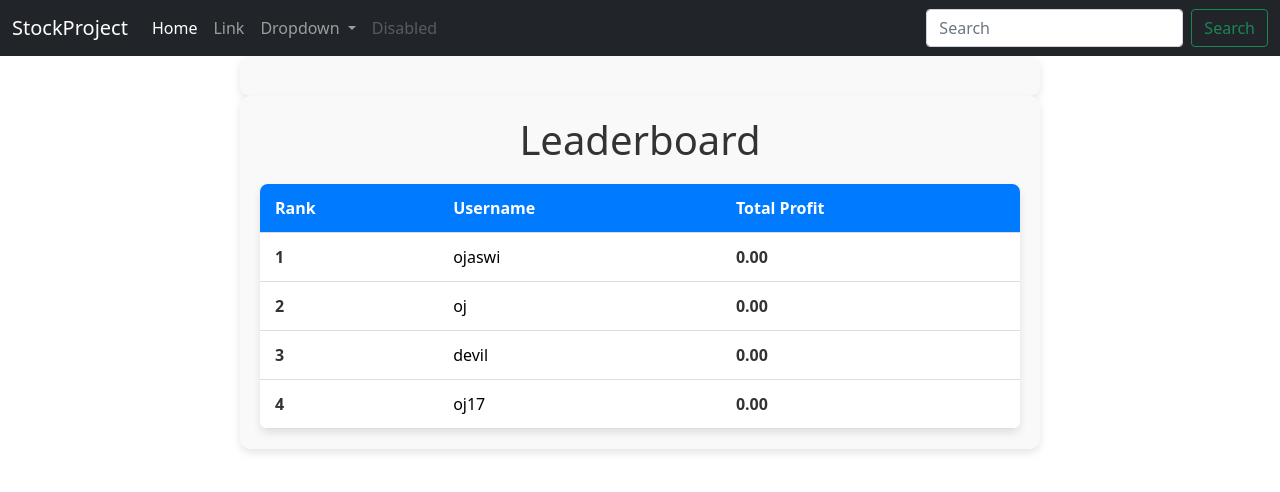
After one commit to LovishShrail/inferno, a Django app: page /leaderboard/ in a window 1280 px wide. The commit adds this page. Shown: the top 492 px of the page. Run offline with Django 5.2, Linux system fonts and the light colour scheme; a user stored in the database is signed in; data comes from the database, SQL or seed files in the repository; both versions use the stored data as it was after the commit; parts of the project's set-up code (start-up, migrations or seed data) failed here and were passed over.

Commit message:
leaderboard added and dynamic with different users

```diff
--- a/mainapp/templates/mainapp/chart.html
+++ b/mainapp/templates/mainapp/chart.html
@@ -4,7 +4,9 @@
 {% block title %}Stock Trading{% endblock %}
 {% block body %}
 <div class="container">
-  <a href="{% url 'order_history' %}" class="btn btn-primary">View Order History</a>
+  <a href="{% url 'order_history' %}" class="btn btn-primary" target="_blank">View Order History</a>
+  <a href="{% url 'leaderboard' %}" class="btn btn-primary" target="_blank">Leaderboard</a>
+
     <h1>Stock Trading</h1>
 
     <!-- Stock Selection -->
--- /dev/null
+++ b/mainapp/templates/mainapp/leaderboard.html
@@ -0,0 +1,111 @@
+{% extends 'mainapp/index.html' %}
+{% load static %}
+
+{% block title %}Leaderboard{% endblock %}
+
+{% block body %}
+<div class="container">
+    <h1 style="text-align: center; margin-bottom: 20px; color: #333;">Leaderboard</h1>
+    <table class="leaderboard-table">
+        <thead>
+            <tr>
+                <th>Rank</th>
+                <th>Username</th>
+                <th>Total Profit</th>
+            </tr>
+        </thead>
+        <tbody id="leaderboard-table">
+            {% for user in leaderboard_data %}
+            <tr>
+                <td>{{ forloop.counter }}</td> <!-- Rank -->
+                <td>{{ user.username }}</td> <!-- Username -->
+                <td class="{% if user.total_profit > 0 %}profit-positive{% elif user.total_profit < 0 %}profit-negative{% else %}profit-zero{% endif %}">
+                    {{ user.total_profit|floatformat:2 }}
+                </td> <!-- Total Profit -->
+            </tr>
+            {% endfor %}
+        </tbody>
+    </table>
+</div>
+
+<style>
+    /* Container styling */
+    .container {
+        max-width: 800px;
+        margin: 0 auto;
+        padding: 20px;
+        background-color: #f9f9f9;
+        border-radius: 10px;
+        box-shadow: 0 4px 8px rgba(0, 0, 0, 0.1);
+    }
+
+    /* Table styling */
+    .leaderboard-table {
+        width: 100%;
+        border-collapse: collapse;
+        margin-top: 20px;
+        background-color: #fff;
+        border-radius: 8px;
+        overflow: hidden;
+        box-shadow: 0 4px 8px rgba(0, 0, 0, 0.1);
+    }
+
+    .leaderboard-table th,
+    .leaderboard-table td {
+        padding: 12px 15px;
+        text-align: left;
+        border-bottom: 1px solid #ddd;
+    }
+
+    .leaderboard-table th {
+        background-color: #007bff;
+        color: white;
+        font-weight: bold;
+    }
+
+    .leaderboard-table tbody tr:hover {
+        background-color: #f1f1f1;
+    }
+
+    /* Rank column styling */
+    .leaderboard-table td:first-child {
+        font-weight: bold;
+        color: #333;
+    }
+
+    /* Profit/Loss styling */
+    .profit-positive {
+        color: green;
+        font-weight: bold;
+    }
+
+    .profit-negative {
+        color: red;
+        font-weight: bold;
+    }
+
+    .profit-zero {
+        color: #333;
+        font-weight: bold;
+    }
+</style>
+
+<script>
+    // Function to refresh the leaderboard every 10 seconds
+    function refreshLeaderboard() {
+        fetch('/leaderboard/')
+            .then(response => response.text())
+            .then(html => {
+                // Replace the leaderboard table with the updated content
+                const parser = new DOMParser();
+                const newDocument = parser.parseFromString(html, 'text/html');
+                const newTableBody = newDocument.getElementById('leaderboard-table').innerHTML;
+                document.getElementById('leaderboard-table').innerHTML = newTableBody;
+            })
+            .catch(error => console.error('Error refreshing leaderboard:', error));
+    }
+
+    // Refresh the leaderboard every 10 seconds
+    setInterval(refreshLeaderboard, 1000);
+</script>
+{% endblock %}
--- a/mainapp/templates/mainapp/stocktracker.html
+++ b/mainapp/templates/mainapp/stocktracker.html
@@ -11,6 +11,8 @@
 
 {% block body %}
 <div class="container">
+  <a href="{% url 'chart' %}" class="btn btn-primary" target="_blank">buy/sell</a>
+
   <h1>Live Stock Tracker</h1>
   <div class="table-container">
     <table class="table">
--- a/mainapp/urls.py
+++ b/mainapp/urls.py
@@ -13,6 +13,7 @@ urlpatterns = [
     path('sell_stock/', views.sell_stock, name='sell_stock'),
     path('place_order/', views.place_order, name='place_order'),
     path('order_history/', views.order_history, name='order_history'),
+    path('leaderboard/', views.leaderboard, name='leaderboard'),
 
 
 
--- a/mainapp/views.py
+++ b/mainapp/views.py
@@ -14,6 +14,7 @@ from django.db import models
 from django.views.decorators.csrf import csrf_exempt
 from decimal import Decimal
 from .order_utils import buy_stock, sell_stock
+from django.contrib.auth.models import User
 
 
 
@@ -279,3 +280,39 @@ def order_history(request):
     all_orders = executed_orders + pending_orders
 
     return render(request, "mainapp/order_history.html", {"orders": all_orders})
+
+
+def leaderboard(request):
+    """Fetch leaderboard data and render the leaderboard page."""
+    if not request.user.is_authenticated:
+        return JsonResponse({"error": "User not authenticated"}, status=401)
+
+    # Fetch all users and calculate their total profit
+    users = User.objects.all()
+    leaderboard_data = []
+
+    for user in users:
+        user_stocks = UserStock.objects.filter(user=user)
+        total_profit = Decimal(0)
+
+        for stock in user_stocks:
+            redis_key = f"candlestick_data:{stock.stock}"
+            data = redis_conn.get(redis_key)
+
+            if data:
+                latest_data = json.loads(data)[-1]  # Get the latest candlestick data
+                current_price = Decimal(latest_data["close"])
+                average_price = stock.average_price
+                profit_loss = (current_price - average_price) * stock.quantity
+                total_profit += profit_loss
+
+        leaderboard_data.append({
+            "username": user.username,
+            "total_profit": float(total_profit),
+        })
+
+    # Sort users by total profit (descending order)
+    leaderboard_data.sort(key=lambda x: x["total_profit"], reverse=True)
+
+    # Render the leaderboard template with the data
+    return render(request, "mainapp/leaderboard.html", {"leaderboard_data": leaderboard_data})
```
Also changed, not shown: db.sqlite3.
